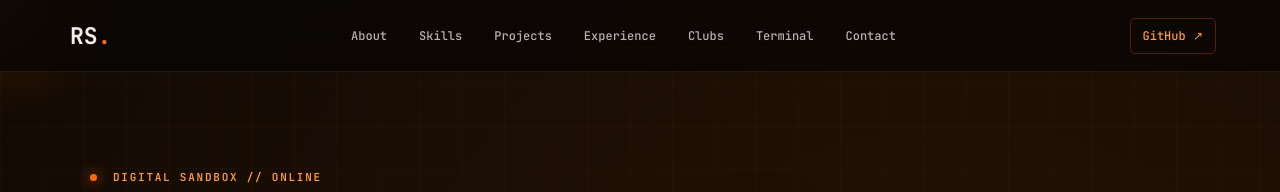
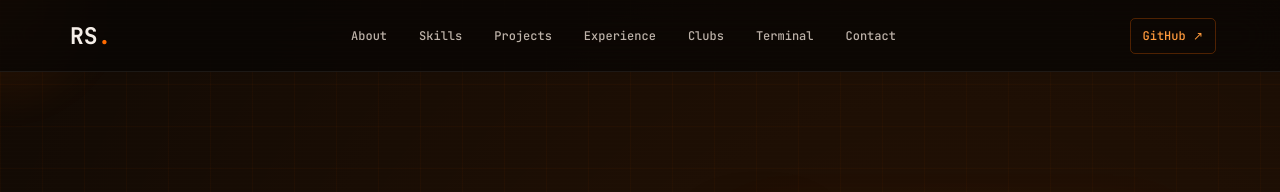
Before and after one commit to RAGHAV4056/DIGITAL-PORTFOLIO, a website built with Vite: page index.html in a window 1280 px wide. Shown: the top 192 px of the page. Built offline with nearby package versions, Linux system fonts and the light colour scheme.

Commit message:
Making Some Changes in Content in Index File

```diff
--- a/index.html
+++ b/index.html
@@ -31,7 +31,7 @@
   <main>
     <section id="home" class="hero section-grid">
       <div class="hero-copy">
-        <p class="eyebrow"><span class="status-dot"></span> DIGITAL SANDBOX // ONLINE</p>
+        <p class="eyebrow"></p>
         <h1>RAGHAV <span>SHARMA</span></h1>
         <p class="role">B.Tech CSE @ JIIT'29</p>
         <p class="lead">Full-Stack Developer <b>•</b> Open Source Contributor</p>
```
